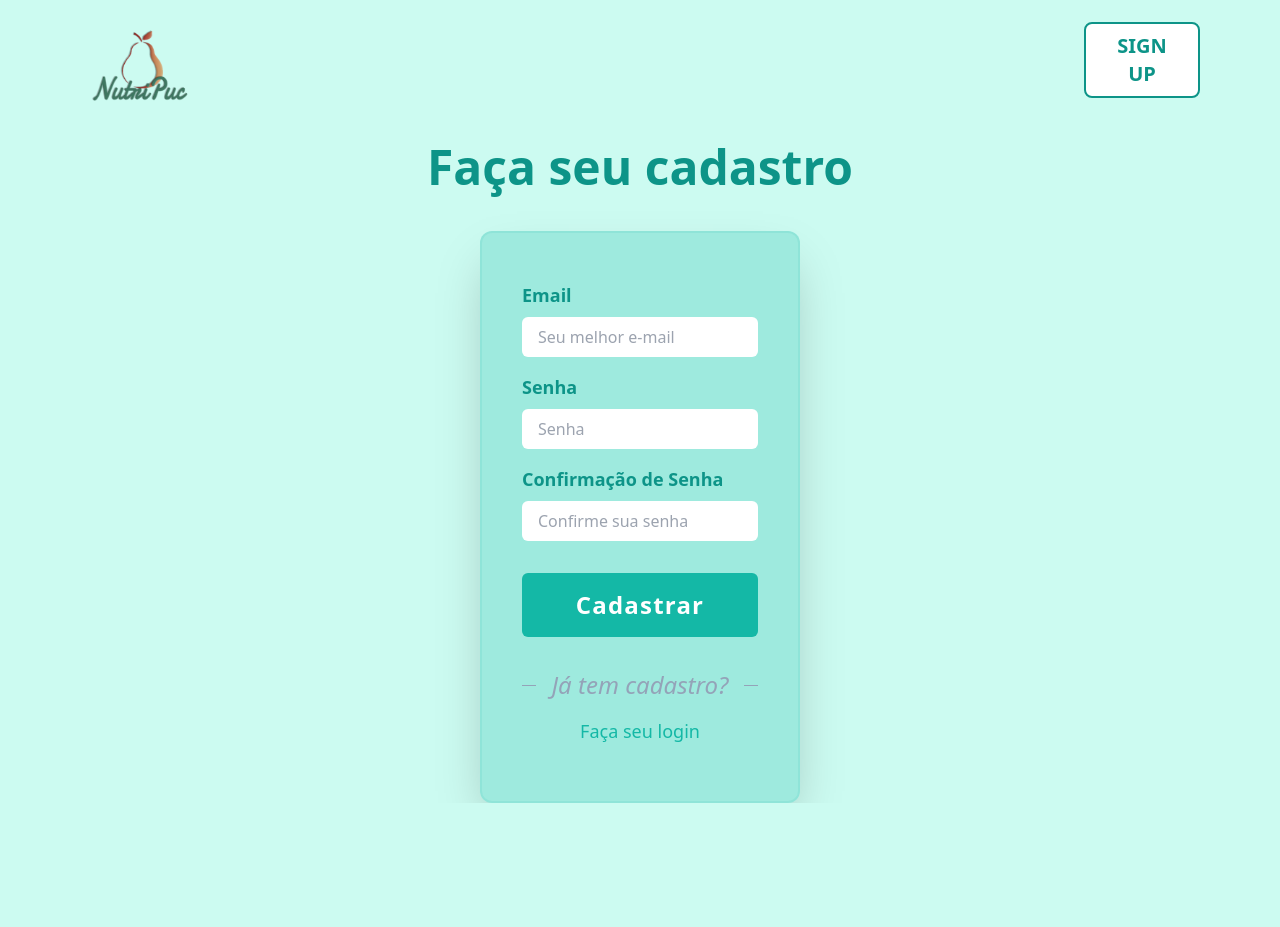
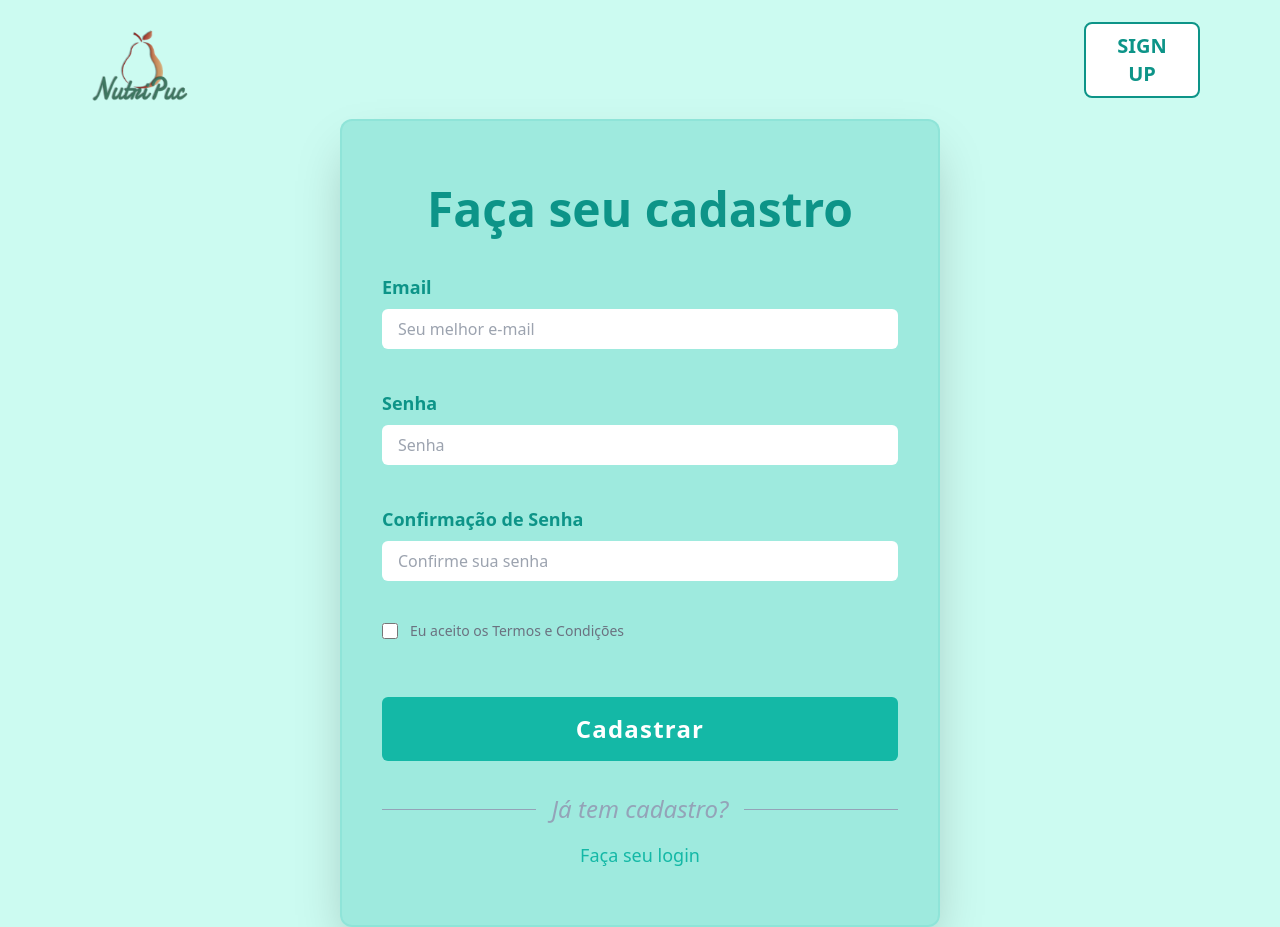
Before and after one commit to ICEI-PUC-Minas-PMV-SInt/projeto-nutripuc-pucminas-spi-23.1-e2-g1, a Next.js app in the folder src/web/: page /sign-up in a window 1280 px wide. Before the commit the page ends 803 px from the top, so only its background shows below. Built offline with nearby package versions, Linux system fonts and the light colour scheme.

Commit message:
added: login logic

```diff
--- a/src/web/next.config.js
+++ b/src/web/next.config.js
@@ -3,6 +3,7 @@ const nextConfig = {
   experimental: {
     appDir: true,
   },
+  serverComponentsExternalPackages: ['bcrypt'],
 }
 
 module.exports = nextConfig
--- a/src/web/package.json
+++ b/src/web/package.json
@@ -11,12 +11,15 @@
   "dependencies": {
     "@headlessui/react": "^1.7.13",
     "@heroicons/react": "^2.0.17",
+    "bcrypt": "^5.1.0",
     "chart.js": "^4.2.1",
     "next": "13.2.4",
     "react": "18.2.0",
     "react-chartjs-2": "^5.2.0",
     "react-dom": "18.2.0",
-    "react-icons": "^4.8.0"
+    "react-hot-toast": "^2.4.0",
+    "react-icons": "^4.8.0",
+    "zod": "^3.21.4"
   },
   "devDependencies": {
     "autoprefixer": "^10.4.14",
--- /dev/null
+++ b/src/web/src/app/api/login/route.js
@@ -0,0 +1,21 @@
+import { compare } from "bcrypt"
+
+export async function POST(req) {
+  if (req.method !== 'POST') {
+    res.status(405).send({ message: 'Only POST requests allowed' })
+    return
+  }
+  const request = await req.json()
+
+
+  const { password, storedPassword } = request
+  console.log(password, storedPassword)
+
+  const authSuccess = await compare(password, storedPassword)
+
+  console.log(authSuccess)
+
+  return Response.json({
+    authSuccess: authSuccess
+  })
+}
--- /dev/null
+++ b/src/web/src/app/api/sign-up/route.js
@@ -0,0 +1,23 @@
+import { hash } from "bcrypt"
+
+export async function POST(req) {
+  if (req.method !== 'POST') {
+    res.status(405).send({ message: 'Only POST requests allowed' })
+    return
+  }
+  const request = await req.json()
+
+  console.log(request)
+
+  const { email, password } = request
+
+  const hashedPassword = await hash(password, 2)
+
+  console.log(hashedPassword)
+
+  return Response.json({
+    message: 'User created!',
+    email: email,
+    password: hashedPassword
+  })
+}
--- a/src/web/src/app/dashboard/page.jsx
+++ b/src/web/src/app/dashboard/page.jsx
@@ -3,7 +3,7 @@ import React from 'react'
 
 function Dashboard() {
   return (
-    <div className='w-screen h-full flex flex-wrap p-12 gap-10 justify-evenly'>
+    <div className='w-screen h-full flex flex-wrap p-12 gap-10 justify-start'>
       <Link href="/dashboard/calculadora-imc">
         <div className='w-[520px] h-[520px] bg-teal-900 rounded-xl shadow-2xl border-2 border-white hover:scale-[1.05] transition-transform duration-1000'>
           Calculadora IMC
--- a/src/web/src/app/page.jsx
+++ b/src/web/src/app/page.jsx
@@ -1,10 +1,62 @@
-import Image from 'next/image'
+'use client'
+import { z } from "zod";
+
 import { Inter } from 'next/font/google'
 import Link from 'next/link'
+import { Toaster, toast } from "react-hot-toast";
+import { useRouter } from 'next/navigation'
+
 
 const inter = Inter({ subsets: ['latin'] })
 
+const formSchema = z.object({
+  email: z.string().email('Endereço de e-mail inválido').min(1, "Email obrigatório"),
+  password: z.string().min(1, "Senha obrigatória").min(8, "Senha deve possuir pelo menos 8 caractéres"),
+})
+
 export default function Home() {
+  const router = useRouter()
+
+  async function handleSubmit(event) {
+    event.preventDefault()
+
+    const formData = new FormData(event.target)
+    const credentials = Object.fromEntries(formData)
+
+    const user = localStorage.getItem('nutripuc[user]')
+
+    if (user != credentials.email) {
+      toast.error('Usuário não cadastrado')
+
+      return
+    }
+
+  const storedPassword = localStorage.getItem('nutripuc[password]')
+
+  const response = await fetch('/api/login', {
+    cache: 'no-store',
+    method: "POST",
+    body: JSON.stringify({
+      password: credentials.password,
+      storedPassword,
+    }),
+    headers: {
+      "Content-Type": "application/json",
+      "Content-Type": "application/x-www-form-urlencoded",
+    }
+  })
+
+    const { authSuccess } = await response.json()
+    console.log(authSuccess)
+
+    if (authSuccess == true) {
+      router.push('/dashboard')
+    } else {
+      toast.error('Senha inválida!')
+    }
+
+  }
+
   return (
     <main className='grid grid-cols-1 lg:grid-cols-2 my-36 items-center bg-teal-100'>
       <div className='min-w-[320px] max-w-[60ch] justify-self-center justify-center items-center flex flex-col md:items-start md:justify-start'>
@@ -13,20 +65,21 @@ export default function Home() {
         <p className='text-center items-center self-center md:text-left md:self-start my-4 max-w-[35ch]'>Lorem ipsum dolor sit amet consectetur adipisicing elit. Amet ullam quam voluptatibus deleniti reprehenderit enim esse sit et voluptates ad! </p>
       </div>
       <div className='min-w-[320px] justify-self-center'>
-        <form className='bg-teal-500/25 shadow-2xl p-10 border-2 border-teal-500/10 rounded-xl'>
+        <form method="POST" onSubmit={handleSubmit} className='bg-teal-500/25 shadow-2xl p-10 border-2 border-teal-500/10 rounded-xl'>
           <h3 className='font-bold text-teal-600 text-5xl text-center p-2 m-4 mb-8'>Faça seu login</h3>
 
           <label htmlFor="email" className='block text-teal-600 font-bold my-2 text-lg'>Email</label>
-          <input type="text" placeholder="Email cadastrado" id="email" className='w-full px-4 py-2 rounded-md' />
+          <input type="text" placeholder="Email cadastrado" id="email" name="email" className='w-full px-4 py-2 rounded-md' />
 
           <label htmlFor="password" className='block text-teal-600 font-bold my-2 mt-4 text-lg'>Senha</label>
-          <input type="password" placeholder="Senha" id="password" className='w-full px-4 py-2 rounded-md' />
+          <input type="password" autoComplete='new-password' placeholder="Senha" name="password" id="password" className='w-full px-4 py-2 rounded-md' />
 
-          <button className='block w-full bg-teal-500 hover:bg-teal-600 rounded-md mt-8 text-white font-bold tracking-wider p-4 text-2xl'>Entrar</button>
-          <fieldset class="border-t border-slate-400 text-center py-4 mt-8">
-            <legend class="mx-auto px-4 text-slate-400 text-2xl italic">Não tem cadastro?</legend>
-            <Link href="/sign-up" class="text-teal-500 text-lg hover:text-white">Faça cadastro agora</Link>
+          <button type='submit' className='block w-full bg-teal-500 hover:bg-teal-600 rounded-md mt-8 text-white font-bold tracking-wider p-4 text-2xl'>Entrar</button>
+          <fieldset className="border-t border-slate-400 text-center py-4 mt-8">
+            <legend className="mx-auto px-4 text-slate-400 text-2xl italic">Não tem cadastro?</legend>
+            <Link href="/sign-up" className="text-teal-500 text-lg hover:text-white">Faça cadastro agora</Link>
           </fieldset>
+          <Toaster />
         </form>
       </div>
     </main>
--- a/src/web/src/app/sign-up/page.jsx
+++ b/src/web/src/app/sign-up/page.jsx
@@ -1,25 +1,170 @@
+'use client'
+import { z } from "zod"
+
 import Link from 'next/link'
-import React from 'react'
+import { useRouter } from 'next/navigation'
+import { useRef, useState } from "react"
+import { Toaster, toast } from "react-hot-toast"
 
 function SignUp() {
+  const router = useRouter()
+
+  const emailInput = useRef()
+  const passwordInput = useRef()
+  const passwordConfirmationInput = useRef()
+
+  const [email, setEmail] = useState('')
+  const [password, setPassword] = useState('')
+  const [passwordConfirmation, setPasswordConfirmation] = useState('')
+
+  const [emailError, setEmailError] = useState('')
+  const [passwordError, setpasswordError] = useState('')
+  const [passwordConfirmationError, setPasswordConfirmationError] = useState('')
+  const [termsError, setTermsError] = useState('')
+
+  const registerFormSchema = z.object({
+    email: z.string().email('Endereço de e-mail inválido').min(1, "Email obrigatório"),
+    password: z.string().min(1, "Senha obrigatória").min(8, "Senha deve possuir pelo menos 8 caractéres"),
+    "password-confirmation": z.string().min(1, "Você deve confirmar sua senha"),
+    terms: z.literal("on", {
+      errorMap: () => ({ message: "Você aceitou nossos termos e condições?"})
+    })
+  }).refine((data) => data.password === data["password-confirmation"], {
+    path: ["password-confirmation"],
+    message: "A confirmação de senham não bate"
+  })
+
+  async function handleSubmit(event) {
+    event.preventDefault()
+
+    setEmailError('')
+    setpasswordError('')
+    setPasswordConfirmationError('')
+    setTermsError('')
+
+    const formData = new FormData(event.target)
+    const data = Object.fromEntries(formData)
+
+    const validatedForm = await registerFormSchema.safeParse(data)
+    console.log("Validação do Formulário: ", validatedForm.success)
+    console.log(!validatedForm.success)
+    if (validatedForm.succes == false) {
+      console.log("Entrei no erro")
+      const submitErrors = validatedForm.error?.issues.map(issue => {
+        return {
+          message: issue.message,
+          path: issue.path[0]
+        }
+      })
+
+      await submitErrors?.forEach(error => {
+        if (error.path === 'email') {
+          setEmailError(error.message)
+        } else if (error.path === 'password') {
+          setpasswordError(error.message)
+        } else if (error.path === 'password-confirmation') {
+          setPasswordConfirmationError(error.message)
+        } else if (error.path === 'terms') {
+          setTermsError(error.message)
+        }
+      })
+
+      console.log(emailError)
+      console.log(passwordError)
+      console.log(passwordConfirmationError)
+      console.log(termsError)
+
+      return
+  }
+
+    console.log("funcionou sem erro")
+    if (validatedForm.success == true) {
+      console.log("Posting...")
+      const response = await fetch("/api/sign-up", {
+        cache: 'no-store',
+        method: "POST",
+        body: JSON.stringify(validatedForm.data),
+        headers: {
+          "Content-Type": "application/x-www-form-urlencoded",
+          "Content-Type": "application/json"
+        }
+      })
+      const newUser = await response.json()
+      localStorage.setItem("nutripuc[user]", newUser.email)
+      localStorage.setItem(`nutripuc[password]`, newUser.password)
+      console.log("New user created!")
+      toast.success("Novo usuário criado com sucesso!")
+
+      await router.push('/')
+    }
+  }
+
   return (
     <div className="flex flex-col justify-center items-center">
+      <div className='w-[600px] justify-self-center'>
+        <form method="POST" onSubmit={handleSubmit} className='bg-teal-500/25 shadow-2xl p-10 border-2 border-teal-500/10 rounded-xl'>
           <h3 className='font-bold text-teal-600 text-5xl text-center p-2 m-4 mb-8'>Faça seu cadastro</h3>
-      <div className='w-[320px] justify-self-center'>
-        <form className='bg-teal-500/25 shadow-2xl p-10 border-2 border-teal-500/10 rounded-xl'>
 
-          <label htmlFor="email" className='block text-teal-600 font-bold my-2 text-lg'>Email</label>
-          <input type="text" placeholder="Seu melhor e-mail" id="email" className='w-full px-4 py-2 rounded-md' />
+          <label htmlFor="email"  className='block text-teal-600 font-bold my-2 text-lg'>Email</label>
+          <input ref={emailInput} value={email} onChange={(e) => setEmail(e.target.value)} type="text" name="email" placeholder="Seu melhor e-mail" id="email" className='w-full px-4 py-2 rounded-md' />
+          {emailError ? <span className="text-red-600 font-bold mt-2">{emailError}*</span> : <span className="invisible mt-2" aria-hidden >Error placeholder</span> }
 
           <label htmlFor="password" className='block text-teal-600 font-bold my-2 mt-4 text-lg'>Senha</label>
-          <input type="password" placeholder="Senha" id="password" className='w-full px-4 py-2 rounded-md' />
+          <input type="password" ref={passwordInput} value={password} onChange={(e) => setPassword(e.target.value)} autoComplete='new-password'  name="password" placeholder="Senha" id="password" className='w-full px-4 py-2 rounded-md' />
+          {passwordError ? <span className="text-red-600 font-bold mt-2">{passwordError}*</span> : <span className="invisible mt-2" aria-hidden >Error placeholder</span> }
           <label htmlFor="password-confirmation" className='block text-teal-600 font-bold my-2 mt-4 text-lg'>Confirmação de Senha</label>
-          <input type="password" placeholder="Confirme sua senha" id="password-confirmation" className='w-full px-4 py-2 rounded-md' />
+          <input type="password" ref={passwordConfirmationInput} value={passwordConfirmation} onChange={(e) => setPasswordConfirmation(e.target.value)} name="password-confirmation" placeholder="Confirme sua senha" id="password-confirmation" className='w-full px-4 py-2 rounded-md' />
+          {passwordConfirmationError ? <span className="text-red-600 font-bold mt-2">{passwordConfirmationError}*</span> : <span className="invisible mt-2" aria-hidden >Error placeholder</span> }
+          { }
+          <div className="flex items-start mt-4">
+            <div className="flex items-center h-5">
+              <input
+                id="terms"
+                // ref={termsCheckbox}
+                // value={terms}
+                // onChange={setTerms(!terms)}
+                aria-describedby="terms"
+                type="checkbox"
+                name="terms"
+                className="w-4 h-4 border border-gray-300 rounded bg-gray-50 focus:ring-3 focus:ring-primary-300 dark:bg-gray-700 dark:border-gray-600 dark:focus:ring-primary-600 dark:ring-offset-gray-800"
+              />
+            </div>
+            <div className="ml-3 text-sm">
+              <label
+                htmlFor="terms"
+                className="font-light text-gray-500 dark:text-gray-300"
+              >
+                Eu aceito os{" "}
+                <a
+                  className="font-medium text-primary-600 hover:underline dark:text-primary-500"
+                  href="#"
+                >
+                  Termos e Condições
+                </a>
+              </label>
+            </div>
 
-          <button className='block w-full bg-teal-500 hover:bg-teal-600 rounded-md mt-8 text-white font-bold tracking-wider p-4 text-2xl'>Cadastrar</button>
-          <fieldset class="border-t border-slate-400 text-center py-4 mt-8">
-            <legend class="mx-auto px-4 text-slate-400 text-2xl italic">Já tem cadastro?</legend>
-            <Link href="/" class="text-teal-500 text-lg hover:text-white">Faça seu login</Link>
+          </div>
+          {termsError ? <span className="text-red-600 font-bold mt-2">{termsError}</span> : <span className="invisible mt-2" aria-hidden >Error placeholder</span> }
+
+          <button type="submit" className='block w-full bg-teal-500 hover:bg-teal-600 rounded-md mt-8 text-white font-bold tracking-wider p-4 text-2xl'>Cadastrar</button>
+          <Toaster toastOptions={{
+            success: {
+              style: {
+                padding: '2rem',
+                background: "rgba(54, 223, 105, 0.76)",
+                borderRadius: "3rem",
+                fontSize: '1.4rem'
+              },
+              icon: '✔️',
+              iconTheme: {
+                primary: '#08f372'
+              }
+            }
+          }} />
+          <fieldset className="border-t border-slate-400 text-center py-4 mt-8">
+            <legend className="mx-auto px-4 text-slate-400 text-2xl italic">Já tem cadastro?</legend>
+            <Link href="/" className="text-teal-500 text-lg hover:text-white">Faça seu login</Link>
           </fieldset>
         </form>
       </div>
--- a/src/web/src/components/Header.jsx
+++ b/src/web/src/components/Header.jsx
@@ -5,7 +5,7 @@ import React from 'react'
 export function Header() {
   return (
     <nav className='relative flex flex-row justify-between items-center gap-10 mx-10 min-h-[100px]'>
-      <Link href="/"  className='ml-10'><Image src="/nutripuc-logo.png" height="100" width="120" /></Link>
+      <Link href="/"  className='ml-10'><Image src="/nutripuc-logo.png" height="100" width="120" alt="Logo Nutripuc" /></Link>
 
       <Link href="/sign-up" className='mx-10 font-bold text-xl text-teal-600 px-4 py-2 border-2 border-teal-600 rounded-lg bg-white hover:bg-teal-500 hover:text-white text-center'><span className='inline-block break-keep w-[80px]'>SIGN UP</span></Link>
     </nav>
```
Also changed, not shown: 1 other file (tests, documents, lock files or other folders).
